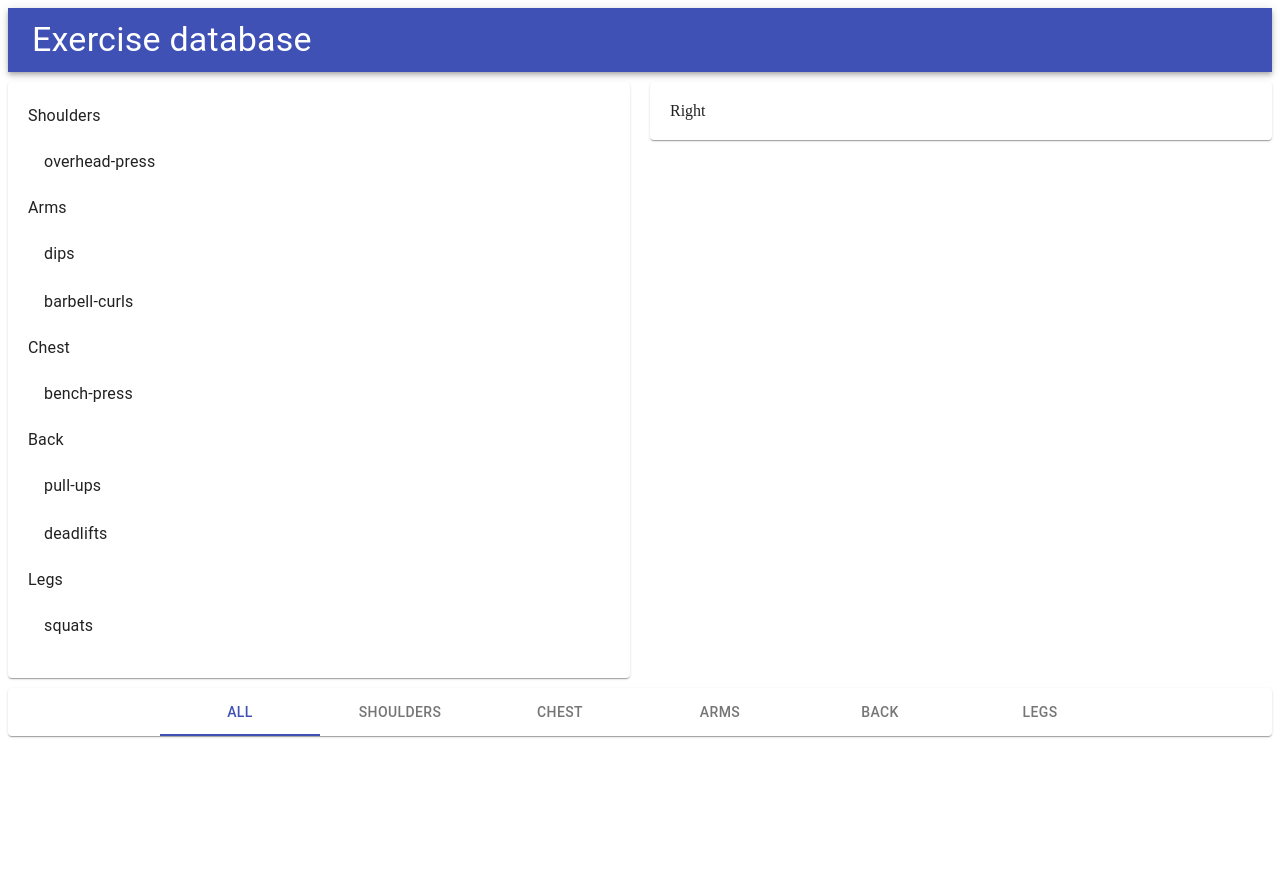
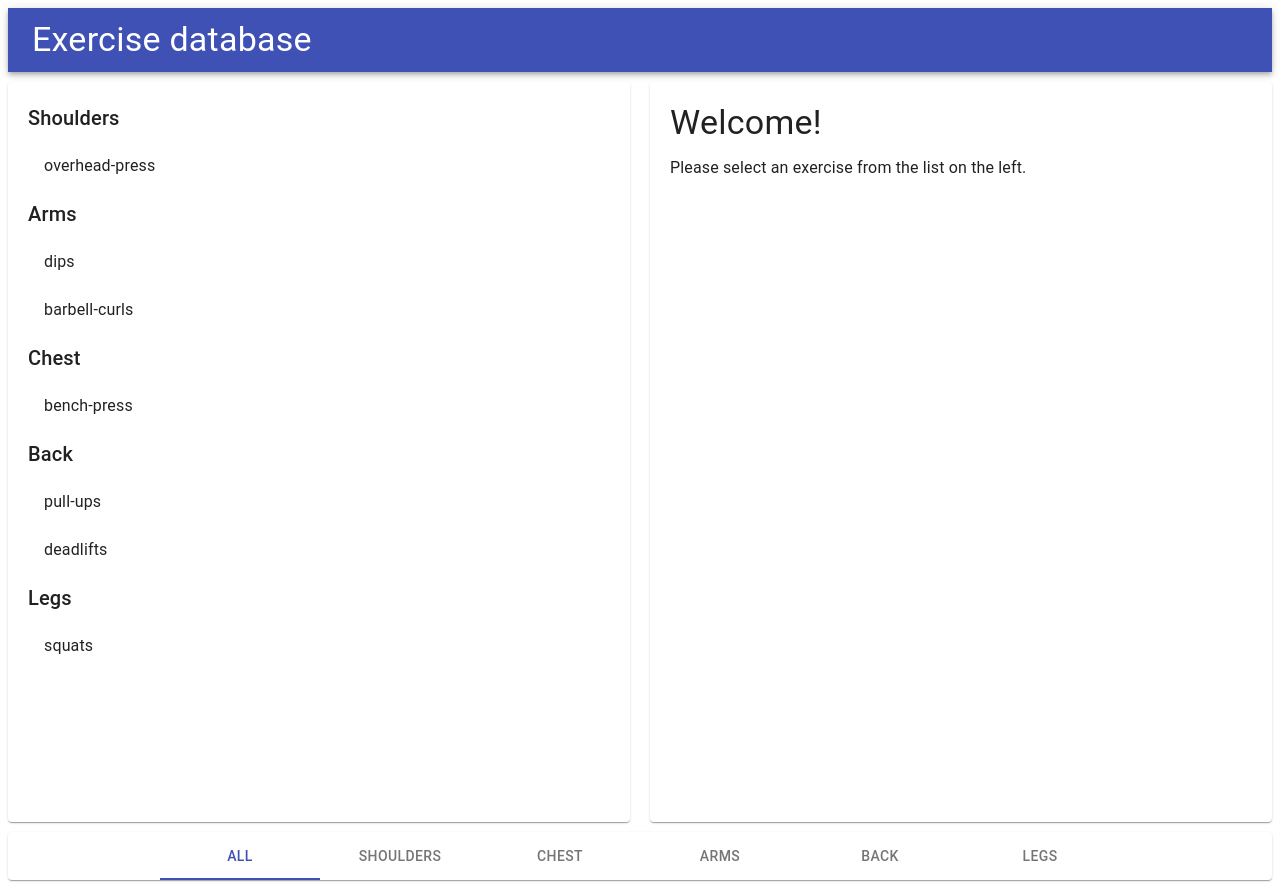
Before and after one commit to Yuxuan-Jiang/webpack-quick-start, a React app: page / in a window 1280 px wide. Before the commit the page ends 800 px from the top, so only its background shows below. Built offline with nearby package versions, Linux system fonts and the light colour scheme.

Commit message:
add category selection handling

```diff
--- a/src/Components/App.js
+++ b/src/Components/App.js
@@ -5,15 +5,14 @@ import { exercises, muscles } from "../store";
 
 export default class extends Component {
   state = {
-    exercises,
-    chosen: 0
+    exercises
   };
 
-  selectMuscle(chosen) {
+  HandleCategorySelection = Category => {
     this.setState({
-      chosen: 2
+      Category: Category
     });
-  }
+  };
 
   getExercisesByMuscle() {
     return Object.entries(
@@ -28,14 +27,15 @@ export default class extends Component {
   }
 
   render() {
+    const { Category } = this.state;
     return (
       <Fragment>
         <Header />
-        <Page exercises={this.getExercisesByMuscle()} />
+        <Page exercises={this.getExercisesByMuscle()} Category={Category} />
         <Footer
           muscles={muscles}
-          Chosen={this.state.chosen}
-          onChange={this.selectMuscle.bind(this)}
+          Category={Category}
+          onSelect={this.HandleCategorySelection}
         />
       </Fragment>
     );
--- a/src/Components/Exercises/Page.js
+++ b/src/Components/Exercises/Page.js
@@ -8,26 +8,32 @@ import {
   ListItemText
 } from "@material-ui/core";
 
-export default ({ exercises }) => (
+const styles = {
+  Paper: {
+    padding: 20,
+    marginTop: 10,
+    marginBottom: 10,
+    height: 700,
+    overflowY: "auto"
+  }
+};
+
+export default ({ exercises, Category }) => (
   <Grid container>
     <Grid item sm>
       <Paper
         style={{
-          padding: 20,
-          marginRight: 10,
-          marginTop: 10,
-          marginBottom: 10
+          ...styles.Paper,
+          marginRight: 10
         }}
       >
-        {exercises.map(([muscles, exercises]) => (
+        {exercises.map(([muscles, exercises]) =>
+          !Category || Category === muscles ? (
             <Fragment key={muscles + "-0"}>
-            <Typography
-              variant="subtitle1"
-              style={{ textTransform: "capitalize" }}
-            >
+              <Typography variant="h6" style={{ textTransform: "capitalize" }}>
                 {muscles}
               </Typography>
-            <List component="nav" aria-label="secondary mailbox folder">
+              <List component="nav" aria-label="exercise-list">
                 {exercises.map(exercise => {
                   return (
                     <ListItem button key={exercise.id}>
@@ -37,19 +43,21 @@ export default ({ exercises }) => (
                 })}
               </List>
             </Fragment>
-        ))}
+          ) : null
+        )}
       </Paper>
     </Grid>
     <Grid item sm>
       <Paper
         style={{
-          padding: 20,
-          marginLeft: 10,
-          marginTop: 10,
-          marginBottom: 10
+          ...styles.Paper,
+          marginLeft: 10
         }}
       >
-        Right
+        <Typography variant="h4">Welcome!</Typography>
+        <Typography variant="subtitle1" style={{ marginTop: 10 }}>
+          Please select an exercise from the list on the left.
+        </Typography>
       </Paper>
     </Grid>
   </Grid>
--- a/src/Components/Layouts/Footer.js
+++ b/src/Components/Layouts/Footer.js
@@ -1,14 +1,21 @@
 import React from "react";
 import { Tab, Tabs, Paper } from "@material-ui/core";
 
-export default ({ muscles, Chosen, onChange }) => (
+export default ({ muscles, Category, onSelect }) => {
+  const index = Category
+    ? muscles.findIndex(muscle => muscle === Category) + 1
+    : 0;
+  const onSelectIndex = (e, Category) => {
+    return onSelect(Category ? muscles[Category - 1] : "");
+  };
+  return (
     <Paper>
       <Tabs
-      value={Chosen}
+        value={index}
         indicatorColor="primary"
         textColor="primary"
         centered
-      onChange={onChange}
+        onChange={onSelectIndex}
       >
         <Tab label={"All"} />
         {muscles.map(group => (
@@ -17,3 +24,4 @@ export default ({ muscles, Chosen, onChange }) => (
       </Tabs>
     </Paper>
   );
+};
```
Lines whose indentation alone changed are shown as unchanged.
